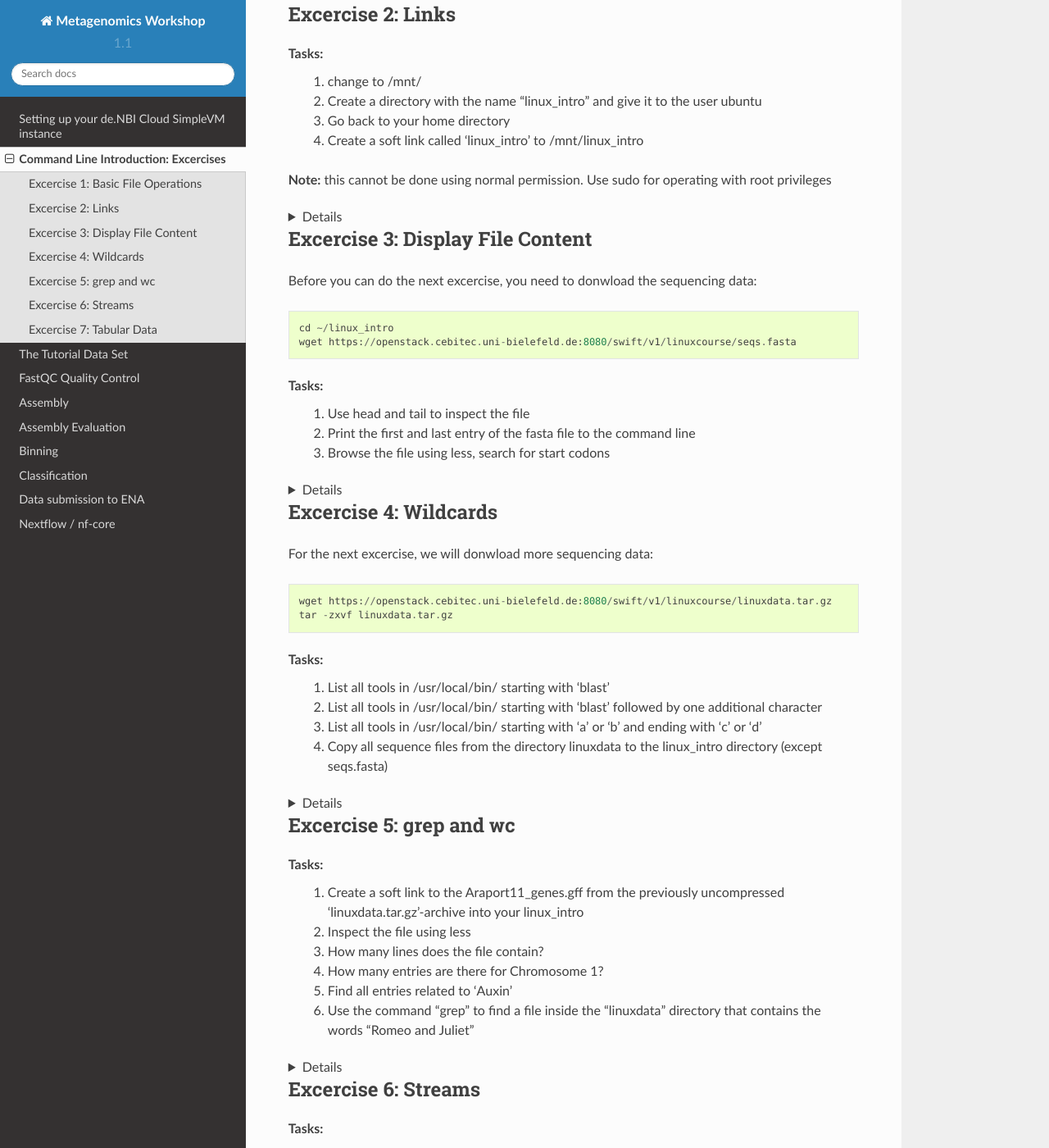
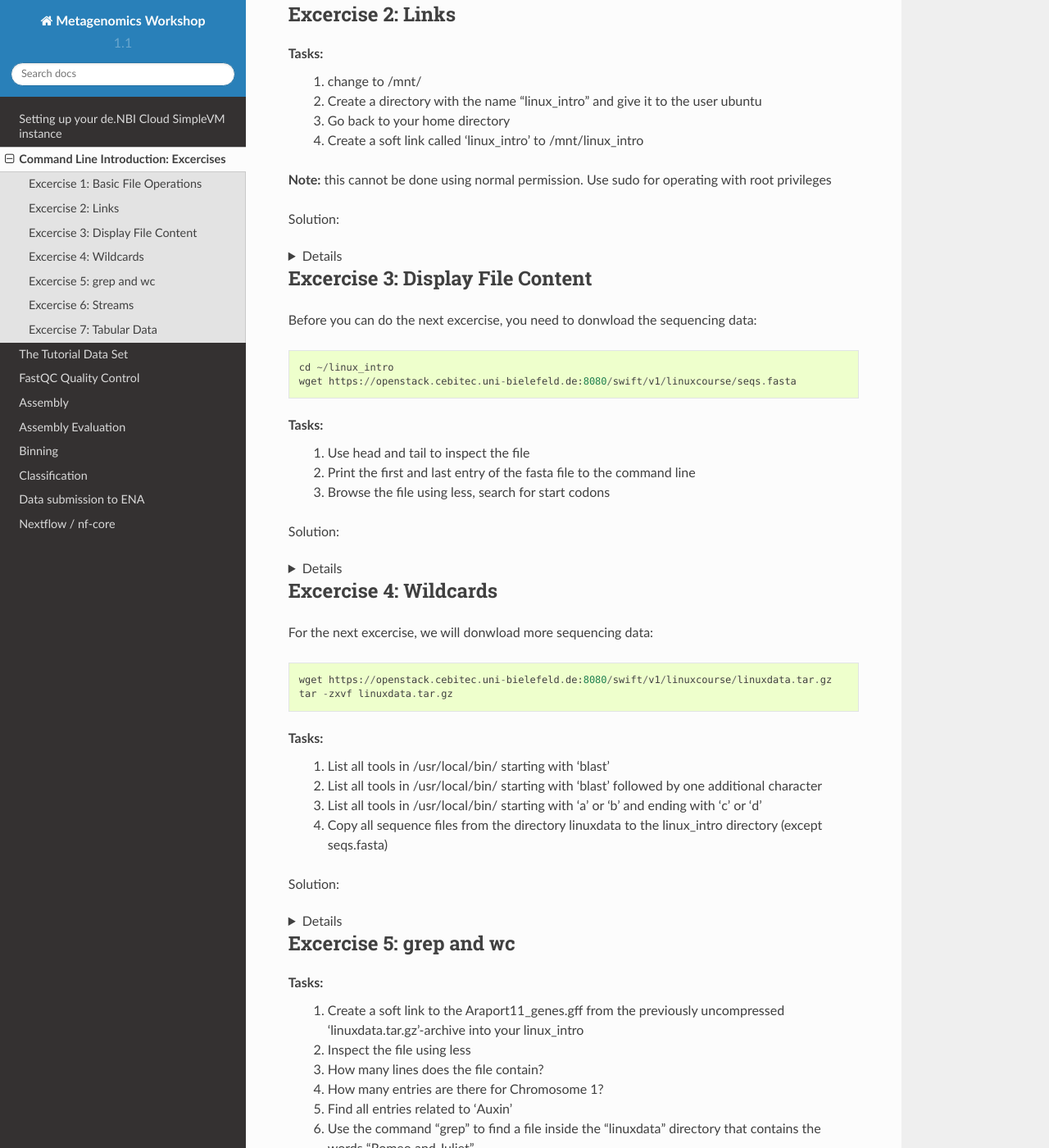
Before and after one commit to metagenomics/metagenomics-workshop, a Sphinx documentation site: the page built from docs/cli.rst, in a window 1280 px wide and 1400 px high, scrolled down 505 px. Shown: the whole window at 82% size. Built offline with Sphinx 7.4.7 and the Read the Docs theme 2.0.0, drawn with Linux system fonts in a browser that asks for light colours; some of the changed text lies outside the part shown.

Commit message:
Update cli.rst

```diff
--- a/docs/cli.rst
+++ b/docs/cli.rst
@@ -44,17 +44,18 @@
 
 **Note:** this cannot be done using normal permission. Use sudo for operating with root privileges
 
+Solution:
+
 .. raw:: html
 
    <details>
-   <pre><code>
-
-   cd /mnt <br>
-   sudo mkdir linux_intro <br>
-   sudo chown ubuntu:ubuntu linux_intro <br>
-   cd <br>
-   ln -s /mnt/linux_intro <br>
-   </code></pre>
+   <pre>
+   cd /mnt
+   sudo mkdir linux_intro
+   sudo chown ubuntu:ubuntu linux_intro
+   cd
+   ln -s /mnt/linux_intro
+   </pre>
    </details>
 
 Excercise 3: Display File Content
@@ -73,18 +74,18 @@
  2. Print the first and last entry of the fasta file to the command line
  3. Browse the file using less, search for start codons
 
+Solution:
+
 .. raw:: html
 
    <details>
-   <pre><code>
-   head seqs.fasta <br>
-   tail seqs.fasta <br> <br>
-
-   head -n 2 seqs.fasta <br>
-   tail -n 2 seqs.fasta <br> <br>
-
-   less seqs.fasta <br>
-   </code></pre>
+   <pre>
+   head seqs.fasta
+   tail seqs.fasta <br>
+   head -n 2 seqs.fasta
+   tail -n 2 seqs.fasta <br>
+   less seqs.fasta
+   </pre>
    </details>
 
 Excercise 4: Wildcards
@@ -103,23 +104,21 @@
  3. List all tools in /usr/local/bin/ starting with ‘a’ or ‘b’ and ending with ‘c’ or ‘d’
  4. Copy all sequence files from the directory linuxdata to the linux_intro directory (except seqs.fasta)
 
+Solution:
+
 .. raw:: html
 
    <details>
-   <pre><code>
-
-   ls /usr/local/bin/blast* <br><br>
-
-   ls /usr/local/bin/blast? <br><br>
-
-   ls /usr/local/bin/[ab]*[cd] <br><br>
-
-   cd ~/linux_intro <br>
-   cp ~/linuxdata/sequences* ~/linux_intro/ <br>
-   cp ~/linuxdata/sequences_?.fasta ~/linux_intro/ <br>
-   cp ~/linuxdata/sequences_[1-4].fasta ~/linux_intro/ <br>
-   cp ~/linuxdata/sequences_{1..4}.fasta ~/linux_intro/ <br>
-   </code></pre>
+   <pre>
+   ls /usr/local/bin/blast* <br>
+   ls /usr/local/bin/blast? <br>
+   ls /usr/local/bin/[ab]*[cd] <br>
+   cd ~/linux_intro
+   cp ~/linuxdata/sequences* ~/linux_intro/
+   cp ~/linuxdata/sequences_?.fasta ~/linux_intro/
+   cp ~/linuxdata/sequences_[1-4].fasta ~/linux_intro/
+   cp ~/linuxdata/sequences_{1..4}.fasta ~/linux_intro/
+   </pre>
    </details>
 
 Excercise 5: grep and wc
@@ -133,24 +132,20 @@
  5. Find all entries related to ‘Auxin’
  6. Use the command “grep” to find a file inside the “linuxdata” directory that contains the words “Romeo and Juliet”
 
+Solutoin:
+
 .. raw:: html
 
    <details>
-   <pre><code>
-
-   cd ~/linux_intro <br>
-   cp ~/linuxdata/Araport11_genes.gff . <br><br>
-
-   less Araport11_genes.gff <br><br>
-
-   wc -l Araport11_genes.gff <br><br>
-
-   grep -c “^Chr1” Araport11_genes.gff <br><br>
-
-   grep Auxin Araport11_genes.gff <br><br>
-
-   grep -r “Romeo und Juliet” ~/linuxdata/ <br>
-   </code></pre>
+   <pre>
+   cd ~/linux_intro
+   cp ~/linuxdata/Araport11_genes.gff .
+   less Araport11_genes.gff
+   wc -l Araport11_genes.gff
+   grep -c “^Chr1” Araport11_genes.gff <br>
+   grep Auxin Araport11_genes.gff <br>
+   grep -r “Romeo und Juliet” ~/linuxdata/
+   </pre>
    </details>
 
 Excercise 6: Streams
@@ -165,22 +160,20 @@
  6. Also store the first 50 headers in a separate file. Do this in one command by using “tee” !
  7. Use *grep* and *wc* to find out the number of bases in sequences.fasta
 
+Solutoin:
+
 .. raw:: html
 
    <details>
-   <pre><code>
-
-   cat sequences_[1-4].fasta > sequences.fasta <br><br>
-
-   head -n 4 | tail -n 2 sequences.fasta <br><br>
-
-   grep “>” sequences.fasta > headers.txt <br>
-   grep “>” sequences.fasta | head -n 20 | tail -n 10 > headers_2.txt <br>
-   grep “>” sequences.fasta | head -n 50 | tail -n 10 >> headers_2.txt <br>
+   <pre>
+   cat sequences_[1-4].fasta > sequences.fasta <br>
+   head -n 4 | tail -n 2 sequences.fasta <br>
+   grep “>” sequences.fasta > headers.txt
+   grep “>” sequences.fasta | head -n 20 | tail -n 10 > headers_2.txt
+   grep “>” sequences.fasta | head -n 50 | tail -n 10 >> headers_2.txt
    grep '>' sequences.fasta | head -n 50 | tee headers50.txt | tail -n 10 >> headers_2.txt <br>
-
-   grep -v “>” sequences.fasta | wc <br>
-   </code></pre>
+   grep -v “>” sequences.fasta | wc
+   </pre>
    </details>
 
 Excercise 7: Tabular Data
@@ -193,15 +186,14 @@
   **Hint:** cut can select multiple columns
  3. How many genes with a ‘kinase’ annotation are there per chromosome?
 
+Solution:
+
 .. raw:: html
 
    <details>
-   <pre><code>
-
-   cut -f 3 Araport11_genes.gff | sort | uniq -c | grep -v ‘#’ <br><br>
-
-   cut -f 1,3 Araport11_genes.gff | sort | uniq -c | grep -v '##' <br><br>
-
-   grep kinase Araport11_genes.gff | cut -f 1,3 | grep gene | cut -f 1 | sort | uniq -c <br>
-   </code></pre>
+   <pre>
+   cut -f 3 Araport11_genes.gff | sort | uniq -c | grep -v ‘#’ <br>
+   cut -f 1,3 Araport11_genes.gff | sort | uniq -c | grep -v '##' <br>
+   grep kinase Araport11_genes.gff | cut -f 1,3 | grep gene | cut -f 1 | sort | uniq -c
+   </pre>
    </details>
```
